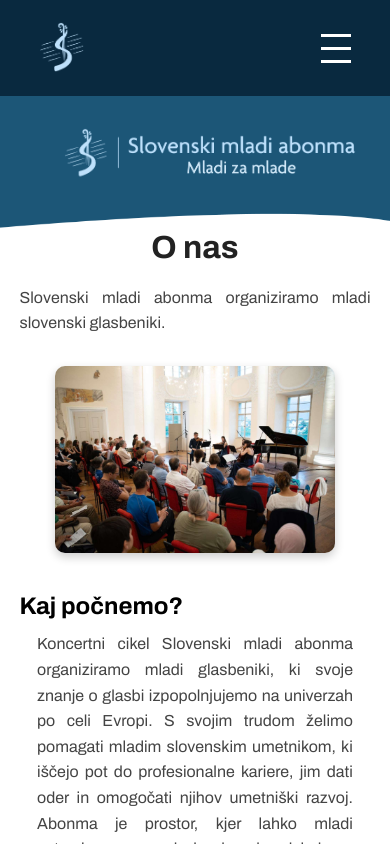
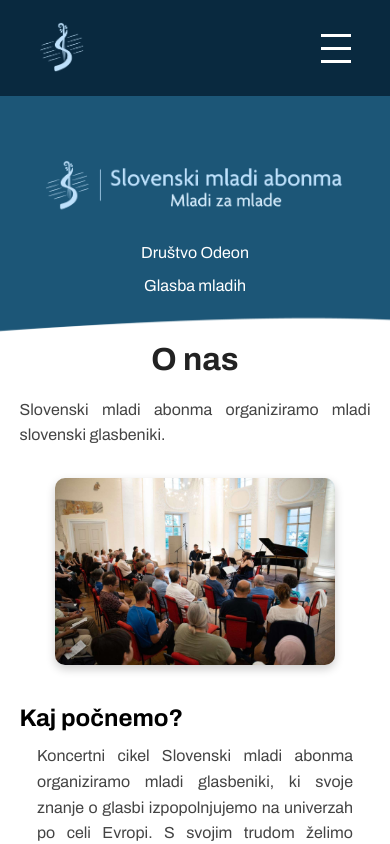
Before and after one commit to xDavdx/sma-frontend, a React (Create React App) app: page /o-nas in a window 390 px wide. Shown: the top 844 px of the page. Built offline with nearby package versions, Linux system fonts and the light colour scheme.

Commit message:
style za glasba mladih, dodani linki na straneh o nas

```diff
--- a/src/App.css
+++ b/src/App.css
@@ -364,7 +364,7 @@
   font-size: 50pt;
   font-weight: bold;
   color: white;
-  margin-bottom: 0.5em;
+  margin-bottom: 0.2em;
 }
 
 .prva-levo h2 {
@@ -375,6 +375,14 @@
   max-width: 500px;
   text-align: left;
   margin-bottom: 0.5em;
+}
+
+.podnaslov {
+  color: white !important;
+  margin-top: 0;
+  line-height: 1.2 !important;
+  font-size: 22pt !important;
+  margin-bottom: 1em !important;
 }
 
 .zamaknjeno-besedilo {
@@ -1349,7 +1357,79 @@
   line-height: 1.6;
 }
 
-/* 🟢 Sekcija "Spoznajte nas" */
+.onas-uvod {
+  background-image: url("./components/proba-landing.png");
+  background-size: cover;
+  background-position: center;
+  background-repeat: no-repeat;
+  padding: 8rem 0 3rem 0;
+  display: flex;
+  justify-content: center;
+  align-items: center;
+  z-index: 3;
+}
+
+.onas-uvod-container {
+  display: flex;
+  justify-content: space-between;
+  align-items: center;
+  width: 100%;
+}
+
+.onas-uvod-left,
+.onas-uvod-center,
+.onas-uvod-right {
+  flex: 1;
+  display: flex;
+  justify-content: center;
+  align-items: center;
+}
+
+.onas-uvod-right {
+  justify-content: flex-end;
+  gap: 2rem;
+  flex-direction: column;
+}
+
+.onas-uvod-right a {
+  color: white;
+  text-decoration: none;
+  font-size: 1.2rem;
+  transition: color 0.3s ease-in-out;
+}
+.onas-uvod-right a:hover {
+  color: #B9D9EA;
+}
+
+@media (max-width: 768px) {
+  .onas-uvod-container {
+    flex-direction: column;
+    gap: 2rem;
+  }
+
+  .onas-uvod-left,
+  .onas-uvod-center,
+  .onas-uvod-right {
+    justify-content: center;
+  }
+
+  .onas-uvod-right {
+    flex-direction: column;
+    gap: 1rem;
+  }
+
+  .onas-uvod-right a {
+    font-size: 1rem;
+  }
+
+  .onas-uvod img {
+    width: 70%;
+    max-width: 300px;
+  }
+}
+
+
+/*  Sekcija "Spoznajte nas" */
 .onas-ekipa {
   width: 100vw;
   min-height: 80vh;
@@ -1791,7 +1871,7 @@
 
 .odeon-activities {
   width: 100vw;
-  margin: 5em auto;
+  margin: 5em auto 0 auto;
   padding: 5em 8em;
   display: flex;
   flex-direction: column;
@@ -2432,9 +2512,15 @@
 }
 
 .iniciativa-content h1 {
-  color: #4C7F93;
+  color: black;
   font-size: 2rem;
   margin-bottom: 0.5rem;
+}
+.glasba-mmladih-clani-div h3 {
+  font-size: 17pt;
+}
+.glasba-mladih-vodje h3 {
+  font-size: 17pt;
 }
 
 .iniciativa-content p {
@@ -2472,8 +2558,16 @@
   max-width: 1000px;
   text-align: center;
 }
+.ansambel-glasba-mladih-tekst img {
+  border-radius: 10px;
+  width: 45%;
+  margin-top: 1em;
+}
+.ansambel-glasba-mladih-tekst p {
+  line-height: 1.6;
+}
 .mt-4 {
-  margin-bottom: 3em;
+  margin: 5em 0;
 }
 
 .zamenjevalnik-pike {
@@ -2504,3 +2598,9 @@
 } .slike-grid-section img {
   border-radius: 10px;
   }
+
+  .podpiraj-dejavnost {
+    margin-top: 2em;
+    color: white;
+    font-size: 1.5rem;
+  }
--- a/src/components/DrustvoOdeon.jsx
+++ b/src/components/DrustvoOdeon.jsx
@@ -2,15 +2,24 @@
 import logo from "./odeon-logo.png";
 import onasSlika from "./placeholder.jpg";
 import {Helmet} from "react-helmet";
+import {Link} from "react-router-dom";
 
 const DrustvoOdeon = () => {
     return (
         <div className="odeon-container">
             {/* Naslovna sekcija */}
-            <section className="onas-uvod center">
-                <div className="onas-uvod-header-levo">
-                    <img src={logo} alt="logo" style={{ width: "25em" }}/>
-                    {/*<h2>Prostor razvoja in umetnosti</h2>*/}
+            <section className="onas-uvod">
+                <div className="onas-uvod-container">
+                    <div className="onas-uvod-left"></div>
+
+                    <div className="onas-uvod-center">
+                        <img src={logo} alt="logo" style={{ width: "25em" }} />
+                    </div>
+
+                    <div className="onas-uvod-right">
+                        <a href="/o-nas">O nas</a>
+                        <a href="/glasba-mladih">Glasba mladih</a>
+                    </div>
                 </div>
             </section>
 
@@ -31,6 +40,7 @@
                         organizacijsko telo za vse projekte, v ospredju pa bosta koncertni
                         cikel Slovenski mladi abonma in iniciativa Glasba mladih.
                     </p>
+                    <p>Želiš postati član društva in uresničiti našo vizijo? <Link to="/#kontakt" style={{ color: "#4C7F93" }}>Postani član</Link> </p>
 
                     <div className="onas-uvod-header-desno">
                         <img src={onasSlika} alt="Kulturno društvo Odeon"/>
@@ -66,42 +76,14 @@
                             pomembna vizualna podoba in vsebinska pristnost cikla.
                         </p>
                     </div>
+
+                </div>
+                <div className="podpiraj-dejavnost">
+                    <h3>Želite podpirati naše dejavnosti? <Link to="/#kontakt" style={{ color: "#B9D9EA" }}>Kontaktirajte nas!</Link> </h3>
                 </div>
             </section>
 
 
-
-            {/* Sekcija "Postani del ekipe" */}
-{/*          <section className="odeon-team">*/}
-{/*                <h2>Postani del ekipe!</h2>*/}
-{/*                <p>*/}
-{/*                    Ekipa Slovenskega mladega abonmaja se širi! Iščemo mlade in zagnane*/}
-{/*                    soorganizatorje, ki si želijo izkušenj in znanja na področju*/}
-{/*                    organizacije glasbenih dogodkov, vodenja društva, promocije in še*/}
-{/*                    več.*/}
-{/*                </p>*/}
-{/*                <p>*/}
-{/*                    Vedno iščemo nove poglede in načine za promocijo in uveljavitev cikla,*/}
-{/*                    vsaka ideja bo dobrodošla!*/}
-{/*                </p>*/}
-{/*                <h1>Slika2</h1>*/}
-{/*            </section>*/}
-
-
-{/*            /!* Sekcija "Nove ideje" *!/*/}
-{/*            <section className="odeon-ideas">*/}
-{/*                <h2>Nove ideje</h2>*/}
-{/*                <p>*/}
-{/*                    Vedno iščemo nove in boljše načine za uveljavitev naših projektov,*/}
-{/*                    ustvarjanje dohodka, promocijo naših umetnikov in drugo.*/}
-{/*                </p>*/}
-{/*                <h1>Slika4</h1>*/}
-{/*            </section>*/}
-
-{/*            /!* Kontaktna sekcija *!/*/}
-{/*            <section className="odeon-contact">*/}
-{/*                <h2>KONTAKTIRAJ NAS!</h2>*/}
-{/*            </section>*/}
         </div>
     );
 };
--- a/src/components/ZacetnaStran.jsx
+++ b/src/components/ZacetnaStran.jsx
@@ -1,6 +1,6 @@
 import zacetnaSlika from "./placeholder.jpg";
 import KontaktForma from "./kontaktForma";
-import { Link } from "react-router-dom";
+import { Link, useLocation } from "react-router-dom";
 import { FaPhoneAlt, FaRegCalendarAlt, FaYoutube, FaFacebook } from "react-icons/fa";
 import { MdOutlineMailOutline } from "react-icons/md";
 import { IoIosArrowForward } from "react-icons/io";
@@ -82,6 +82,19 @@
             );
         };
 
+        function Home() {
+            const location = useLocation();
+
+            useEffect(() => {
+                if (location.hash === '#kontakt') {
+                    const element = document.getElementById('kontakt');
+                    if (element) {
+                        element.scrollIntoView({behavior: 'smooth'});
+                    }
+                }
+            }, [location]);
+        }
+
 
 
 
@@ -97,7 +110,7 @@
                 <div className="prva">
                     <div className="prva-levo">
                         <h1>Slovenski Mladi Abonma</h1>
-                        <h2>Koncertni cikel mladih glasbenikov</h2>
+                        <h2 className="podnaslov">Koncertni cikel mladih glasbenikov</h2>
                         <h2>
                             Slovenski mladi abonma organiziramo mladi glasbeniki, študenti glasbenih akademij po celi Evropi.
                         </h2>
@@ -201,7 +214,7 @@
 
 
 
-                <div className="kontakt center">
+                <section className="kontakt center" id="kontakt">
                     <div className="kontakt-levo kld">
                         <div>
                             <h1>Kontaktirajte nas</h1>
@@ -232,7 +245,7 @@
                     <KontaktForma />
 
                 </div>
-            </div>
+            </section>
 
 
 
--- a/src/components/glasbaMladih.jsx
+++ b/src/components/glasbaMladih.jsx
@@ -41,9 +41,18 @@
                 <meta name="robots" content="index, follow" />
             </Helmet>
             {/* Sekcija: O nas */}
-            <section className="onas-uvod center">
-                <div className="onas-uvod-header-levo">
-                    <img src={logo} alt="logo" style={{ width: "25em" }}/>
+            <section className="onas-uvod">
+                <div className="onas-uvod-container">
+                    <div className="onas-uvod-left"></div>
+
+                    <div className="onas-uvod-center">
+                        <img src={logo} alt="logo" style={{ width: "18em" }} />
+                    </div>
+
+                    <div className="onas-uvod-right">
+                        <a href="/o-nas">O nas</a>
+                        <a href="/drustvo-odeon">Društvo Odeon</a>
+                    </div>
                 </div>
             </section>
 
@@ -66,7 +75,7 @@
 
 
                 <section className="arhiv-koncertov-container gm-sezone-glasba-mladih">
-                    <h2 className="arhiv-koncertov-naslov">Sezone</h2>
+                    <h2 className="arhiv-koncertov-naslov">Pregled sezon</h2>
 
                     <div className="sezone-container">
                         {gmSezone.sort((a, b) => b.leto - a.leto).map((sezona) => (
@@ -93,17 +102,17 @@
 
 
 
-
-                <div className="glasba-mladih-clani">
                 <div className="center mt-4">
                     <div className="ansambel-glasba-mladih-tekst">
-                            <h1>Ansambel Glasba mladih</h1>
+                        <h1 className="arhiv-koncertov-naslov">Ansambel Glasba mladih</h1>
                         <p>Iz projektov se je oblikoval projektni ansambel, ki združuje mlade slovenske glasbenike – instrumentaliste, pevce in dirigente. Vizija ansambla je, da bi skozi leta dosegel večjo samostojnost in se uveljavil na področju sodobne, kot tudi starejše klasične glasbe. </p>
                         <p>Osredotočamo se na vrhunsko uigranost ter natančno in predano izvedbo novih glasbenih del. Ansambel nima stalne oblike, temveč se prilagaja različnim projektom.
                         </p>
+                        <img src={GmSlika3} alt="ansambel"/>
                     </div>
                 </div>
-                    <h1>Člani ansambla:</h1>
+                <div className="glasba-mladih-clani">
+                    <h1 className="arhiv-koncertov-naslov" style={{ color: "white" }}>Člani ansambla:</h1>
                         <div className="glasba-mladih-vodje">
                             <div>
                                 <h3><FaHouseUser style={{ marginRight: "8px" }}/>Umetniški vodja:</h3>
--- a/src/components/oNas.jsx
+++ b/src/components/oNas.jsx
@@ -17,11 +17,21 @@
                 <meta name="robots" content="index, follow" />
             </Helmet>
             {/* Sekcija: O nas */}
-            <section className="onas-uvod center">
-                <div className="onas-uvod-header-levo">
-                    <img src={logo} alt="logo" style={{ width: "25em" }}/>
+            <section className="onas-uvod">
+                <div className="onas-uvod-container">
+                    <div className="onas-uvod-left"></div>
+
+                    <div className="onas-uvod-center">
+                        <img src={logo} alt="logo" style={{ width: "25em" }} />
+                    </div>
+
+                    <div className="onas-uvod-right">
+                        <a href="/drustvo-odeon">Društvo Odeon</a>
+                        <a href="/glasba-mladih">Glasba mladih</a>
+                    </div>
                 </div>
             </section>
+
 
             {/* Uvodni opis */}
             <div className="center">
```
Lines whose indentation alone changed are shown as unchanged.
